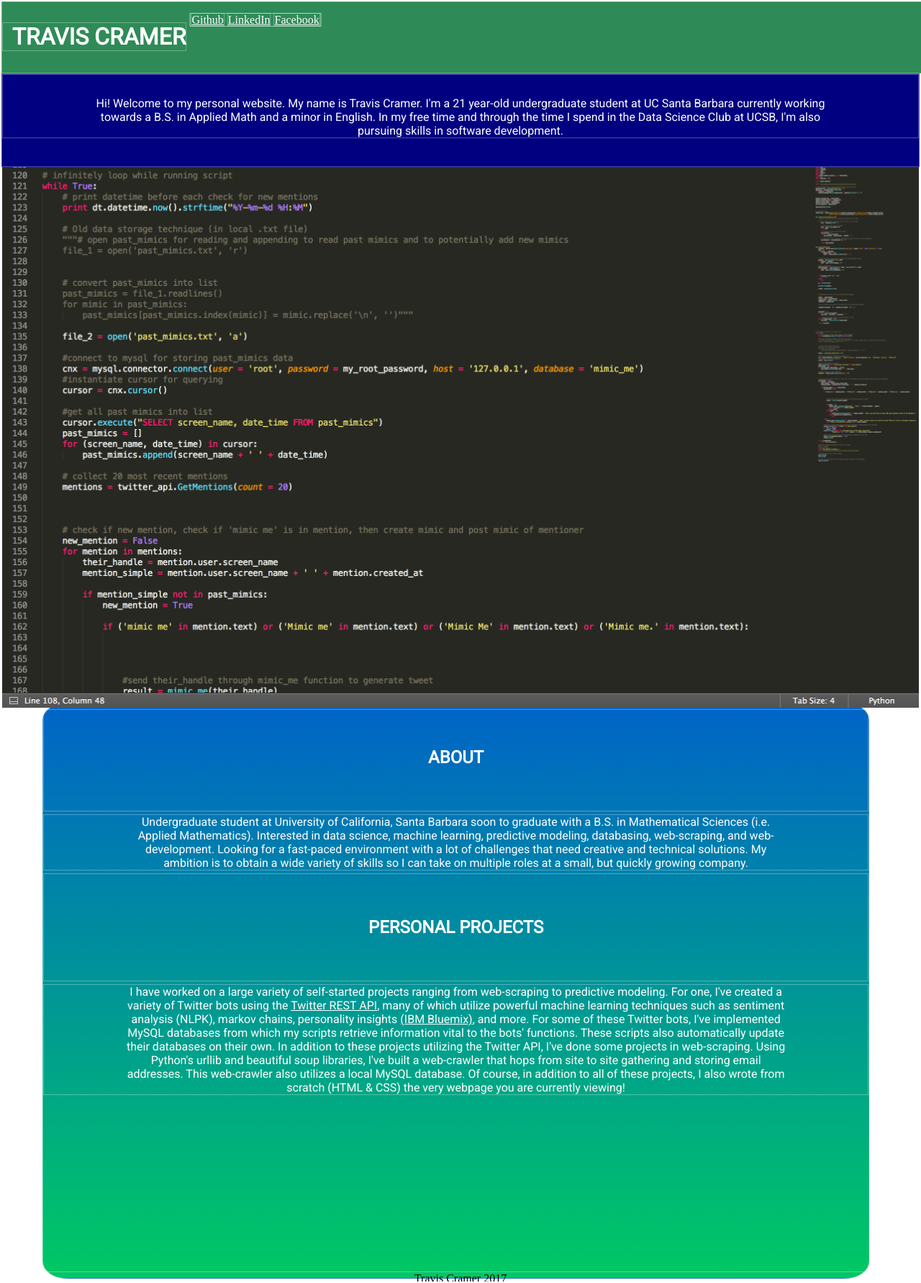
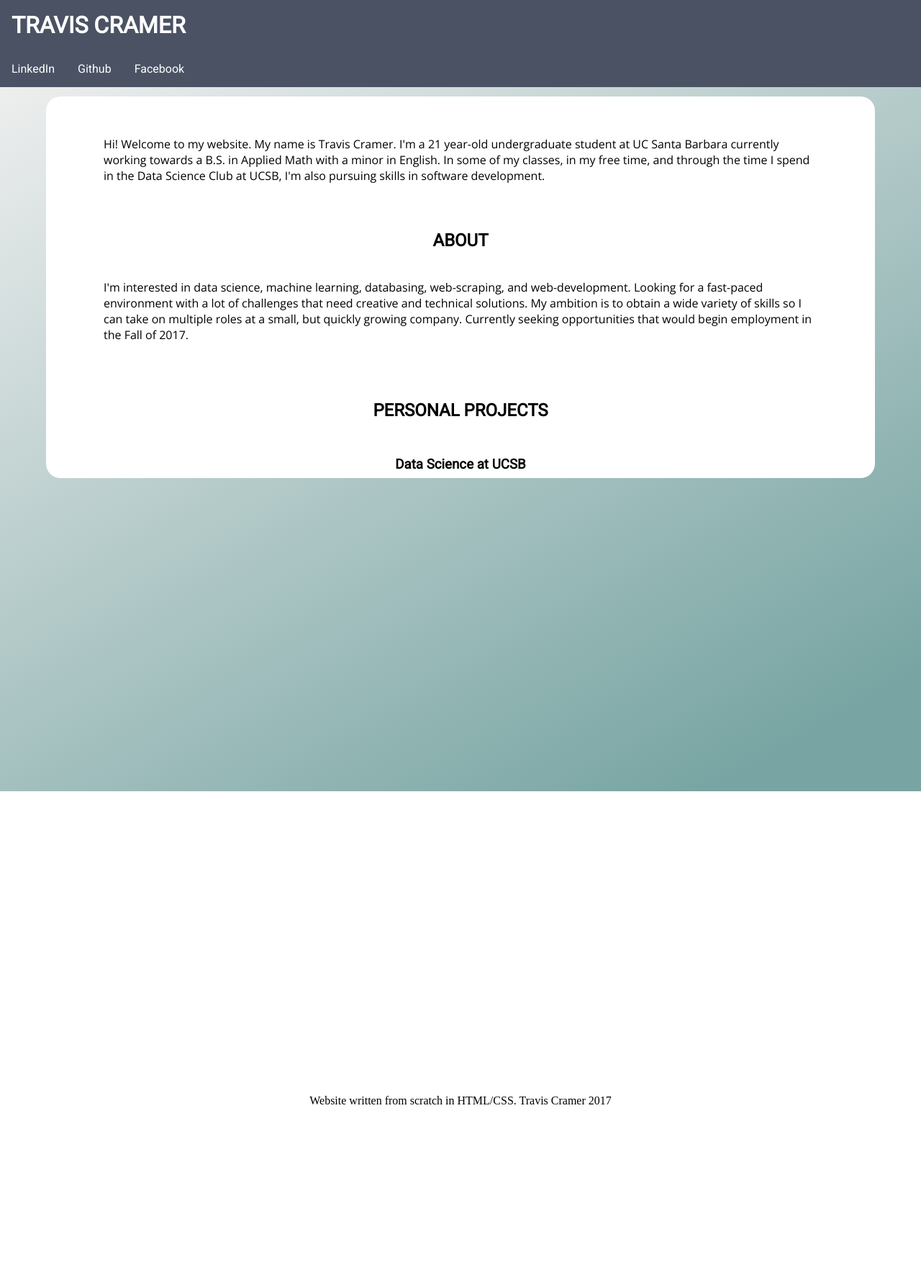
Before and after one commit to travis-cramer/travis-cramer.github.io, a Jekyll site: the page index.html, which Jekyll copies as it is, in a window 1280 px wide. Shown: the whole page at 72% size. Built offline with Jekyll 4.4.1, drawn with Linux system fonts in a browser that asks for light colours; after the commit the page ends 1538 px from its top, so only the background shows below that.

Commit message:
major rework

```diff
--- a/index.html
+++ b/index.html
@@ -3,52 +3,60 @@
 
   	<head>
     	<title>Travis Cramer</title>
+      <meta charset="utf-8"/>
     	<link href="style.css" type="text/css" rel="stylesheet">
-    	<link href="https://fonts.googleapis.com/css?family=Open+Sans+Condensed:300|Oswald|Raleway|Ubuntu" type="text/css" rel="stylesheet">
-    	<link href="https://fonts.googleapis.com/css?family=Roboto" rel="stylesheet">
+    	<link href="https://fonts.googleapis.com/css?family=Bitter|Fjalla+One|Indie+Flower|Noto+Sans|Open+Sans|Open+Sans+Condensed:300|Oswald|Roboto|Ubuntu" rel="stylesheet">
   	</head>
 
   	<body>
+
+
       <!-- FIXED HEADER -->
-  		<div class="fixed-header">
+  		<div class="nav">
     		<h1>TRAVIS CRAMER</h1>
-    		<div class="links">
-          <ul>
-      		  <li><a class="link" id="github" href="https://github.com/travis-cramer" target="_blank">Github</a></li>
-      		  <li><a class="link" id="linkedin" href="https://www.linkedin.com/in/travis-c-cramer/" target="_blank">LinkedIn</a></li>
-      		  <li><a class="link" id="facebook" href="https://www.facebook.com/travis.cramer1" target="_blank">Facebook</a></li>
-          </ul>
-    		</div>
+        <ul>
+          <li><a class="nav-link" id="linkedin" href="https://www.linkedin.com/in/travis-c-cramer/" target="_blank">LinkedIn</a></li>
+      	  <li><a class="nav-link" id="github" href="https://github.com/travis-cramer" target="_blank">Github</a></li>
+      		<li><a class="nav-link" id="facebook" href="https://www.facebook.com/travis.cramer1" target="_blank">Facebook</a></li>
+        </ul>
     	</div>
 
 
-      <!-- REST OF BODY -->
+      <!-- REST OF BODY (CONTAINER) -->
+      <div class="container">
 
-      <div id="intro">
-        <p class="normal-text" id="intro-text">
-          Hi! Welcome to my personal website. My name is Travis Cramer. I'm a 21 year-old undergraduate student at UC Santa Barbara currently working towards a B.S. in Applied Math and a minor in English. In my free time and through the time I spend in the Data Science Club at UCSB, I'm also pursuing skills in software development.
-        </p>
+
+      <div class="main-body">
+      <p class="main-text" id="intro">
+        Hi! Welcome to my website. My name is Travis Cramer. I'm a 21 year-old undergraduate student at UC Santa Barbara currently working towards a B.S. in Applied Math with a minor in English. In some of my classes, in my free time, and through the time I spend in the Data Science Club at UCSB, I'm also pursuing skills in software development.
+      </p>
+      <h2>ABOUT</h2>
+      <p class="main-text">
+        I'm interested in data science, machine learning, databasing, web-scraping, and web-development. Looking for a fast-paced environment with a lot of challenges that need creative and technical solutions. My ambition is to obtain a wide variety of skills so I can take on multiple roles at a small, but quickly growing company. Currently seeking opportunities that would begin employment in the Fall of 2017.
+      </p>
+      <h2 id="projects-title">PERSONAL PROJECTS</h2>
+      <h3>Data Science at UCSB</h3>
+      <p class="main-text">
+        For over a year now, I have participated in the Data Science club at UCSB by taking part in the Project Group where I engaged in predictive modeling competitions held by <a href="https://www.kaggle.com/competitions" class="text-link" target="_blank">kaggle.com</a>. There, I've worked with others in teams of 3-4 to create predictive models by using powerful machine learning algorithms such as Linear Regression, Support Vector Machines, Decision Trees, Neural Networks, and more.
+      </p>
+      <h3>Web-scraping</h3>
+      <p class="main-text">
+        Using Python's urllib and beautiful soup libraries, I have written several web-crawlers that hop from site to site scraping and storing email addresses, tables, pieces of text, and/or datasets. For each of these crawlers, I've implemented a MySQL database into which the script stores all of the data in a structured form.
+      </p>
+      <h3>Twitter</h3>
+      <p class="main-text">
+        I've created a variety of Twitter bots (such as <a href="https://twitter.com/get_analyzed" class="text-link" target="_blank">@get_analyzed</a> or <a href="https://twitter.com/get_mimicked" class="text-link" target="_blank">@get_mimicked</a>) using the <a href="https://dev.twitter.com/rest/public" class="text-link" target="_blank">Twitter REST API</a>, many of which utilize machine learning techniques such as sentiment analysis, markov chains, personality insights <a href="https://www.ibm.com/cloud-computing/bluemix/?S_PKG=&cm_mmc=Search_Google-_-Cloud_Bluemix+Program-_-WW_US-_-ibm+bluemix_Exact_&cm_mmca1=000002FP&cm_mmca2=10001882&mkwid=01d23154-8501-4244-b28c-f9236fd38b00|401|1650992&cvosrc=ppc.google.ibm%20bluemix&cvo_campaign=Cloud_Bluemix%20Program-WW_US&cvo_crid=191089144216&Matchtype=e" class="text-link" target="_blank">(IBM Bluemix)</a>, and more. For some of these Twitter bots, I've also implemented MySQL databases from which the scripts retrieve information vital to the bots' functions. These scripts also update their respective databases as more data needs to be stored.
+      </p>
+      </div>
       </div>
 
 
-      <div id="big-img">
-      </div>
 
+      <!-- FIXED FOOTER -->
+      <p class="footer">
+        Website written from scratch in HTML/CSS. Travis Cramer 2017
+      </p>
 
-      <div class="hello-world">
-        <h2>ABOUT</h2>
-        <p class="normal-text">
-          Undergraduate student at University of California, Santa Barbara soon to graduate with a B.S. in Mathematical Sciences (i.e. Applied Mathematics). Interested in data science, machine learning, predictive modeling, databasing, web-scraping, and web-development. Looking for a fast-paced environment with a lot of challenges that need creative and technical solutions. My ambition is to obtain a wide variety of skills so I can take on multiple roles at a small, but quickly growing company.
-        </p>
-        <h2>PERSONAL PROJECTS</h2>
-        <p class="normal-text">
-          I have worked on a large variety of self-started projects ranging from web-scraping to predictive modeling. For one, I've created a variety of Twitter bots using the <a href="https://dev.twitter.com/rest/public" class="text-link">Twitter REST API</a>, many of which utilize powerful machine learning techniques such as sentiment analysis (NLPK), markov chains, personality insights <a href="https://www.ibm.com/cloud-computing/bluemix/?S_PKG=&cm_mmc=Search_Google-_-Cloud_Bluemix+Program-_-WW_US-_-ibm+bluemix_Exact_&cm_mmca1=000002FP&cm_mmca2=10001882&mkwid=01d23154-8501-4244-b28c-f9236fd38b00|401|1650992&cvosrc=ppc.google.ibm%20bluemix&cvo_campaign=Cloud_Bluemix%20Program-WW_US&cvo_crid=191089144216&Matchtype=e" class="text-link">(IBM Bluemix)</a>, and more. For some of these Twitter bots, I've implemented MySQL databases from which my scripts retrieve information vital to the bots' functions. These scripts also automatically update their databases on their own. In addition to these projects utilizing the Twitter API, I've done some projects in web-scraping. Using Python's urllib and beautiful soup libraries, I've built a web-crawler that hops from site to site gathering and storing email addresses. This web-crawler also utilizes a local MySQL database. Of course, in addition to all of these projects, I also wrote from scratch (HTML & CSS) the very webpage you are currently viewing!
-        </p>
-      </div>
-
-      <div class="footer">
-        Travis Cramer 2017
-      </div>
 
 
   	</body>
--- a/style.css
+++ b/style.css
@@ -1,233 +1,127 @@
 * {
-  border: 1px solid rgba(255, 255, 255, 0.3);
+  display: block;
+  border: 0px solid rgba(0, 0, 0, 0.3);
+  margin: 0;
   padding: 0;
-  overflow: scroll;
-  margin: 0;
-  box-sizing: border-box;
 }
 
-head, title {
+/* make head hidden */
+head {
   display: none;
 }
 
 body {
-  background-color: background-color: rgb(0, 200, 100);
-  z-index: 1;
+  overflow: scroll;
 }
 
 /* FIXED HEADER */
 
-* {
-  border: 1px solid rgba(255, 255, 255, 0.3);
-  padding: 0;
-  overflow: scroll;
-  margin: 0;
-  box-sizing: border-box;
-}
-
-head, title {
-  display: none;
-}
-
-body {
-  background-color: background-color: rgb(0, 200, 100);
-  z-index: 1;
-}
-
-/* FIXED HEADER */
-
-.fixed-header {
-  height: 100px;
+.nav {
+  position: fixed;
   width: 100%;
-  position: fixed;
-  background-color: SeaGreen;
-  z-index: 999;
+  background-color: rgba(75, 82, 100, 1);
+  z-index: 990;
+  top: 0;
 }
 
 h1 {
-  padding-left: 1%;
+  color: White;
+  padding: 1rem;
+  font-family: Bitter;
+}
+
+ul {
+    list-style-type: none;
+    margin: 0;
+    padding: 0;
+    overflow: hidden;
+
+}
+
+li {
+    float: left;
+}
+
+li a {
+    display: block;
+    color: white;
+    text-align: center;
+    padding: 16px;
+    text-decoration: none;
+}
+
+li a:hover {
+    background-color: #111111;
+}
+
+/* CONTAINER */
+
+.container {
+  position: fixed;
+  top: 99px;
+  background: -webkit-linear-gradient(120deg, #78a5a3 10%,#efefef );
+  height: 1000px;
+  overflow: scroll;
+}
+
+h1, h2, h3, .nav-link {
+  font-family: Roboto;
+}
+
+/* MAIN BODY */
+
+.main-body {
+  background-color: White;
+  width: 90%;
+  height: 53%;
+  overflow: scroll;
+  margin: auto;
+  position: relative;
+  top: 35px;
+  border-radius: 20px;
+
+}
+
+h2, h3 {
+  width: 40%;
+  text-align: center;
+}
+
+h2, h3, .main-text {
+  margin: 10px auto;
+}
+
+h3 {
+  padding-top: 0px;
+}
+
+#projects-title {
+  margin-bottom: 50px;
+}
+
+.main-text {
+  padding: 30px 80px;
+  margin-bottom: 50px;
+  font-family: 'Open Sans';
+}
+
+.text-link {
   display: inline;
-  text-align: left;
-  font-family: Roboto;
+}
+
+#intro {
   position: relative;
-  top: 30%;
-  color: White;
+  top: 15px;
 }
 
 
-.links {
-}
-
-.links, .link, li, ul {
-  height: 95%;
-  width: 30%;
-  display: inline;
-}
-
-.link {
-  color: White;
-}
-
-/* THE REST OF THE BODY */
-
-#intro {
-  width: 100%;
-  background-color: Navy;
-  height: 130px;
-  z-index: 990;
-  display: inline-block;
-  position: relative;
-  top: 100px;
-}
-
-#intro-text {
-  padding-top: 30px;
-}
-
-
-.hello-world {
-  width: 90%;
-  height: 800px;
-  position: relative;
-
-  left: 4.5%;
-  background: -webkit-linear-gradient(rgb(0, 100, 200), rgb(0, 200, 100));
-  border-radius: 3%;
-  border-style: outset;
-
-}
-
-h2, p, .footer {
-  width: 100%;
-  display: inline-block;
-  text-align: center;
-  overflow: scroll;
-}
-
-h2, p {
-  padding: 60px 0px;
-  color: White;
-  font-family: Roboto;
-}
-
-p {
-  padding: 0 10%;
-}
+/* FOOTER */
 
 .footer {
-  position: relative;
-  top: 30px;
-  padding-bottom: 20px;
+  text-align: center;
+  color: Black;
+  background-color: White;
+  position: fixed;
+  width: 100%;
+  bottom: 0px;
 }
-
-
-a {
-  display: inline;
-  border: 0;
-}
-
-#big-img {
-  width: 100%;
-  height: 800px;
-  background-image: url('code.png');
-  background-size: contain;
-  background-repeat: no-repeat;
-  z-index: 800;
-  position: relative;
-  top: 50px;
-}
-
-.text-link {
-  color: White;
-}
-
-h1 {
-  padding-left: 1%;
-  display: inline;
-  text-align: left;
-  font-family: Roboto;
-  position: relative;
-  top: 30%;
-  color: White;
-}
-
-
-.links {
-}
-
-.links, .link, li, ul {
-  height: 95%;
-  width: 30%;
-  display: inline;
-}
-
-.link {
-  color: White;
-}
-
-/* THE REST OF THE BODY */
-
-.intro {
-  width: 100%;
-  height: 800px;
-  z-index: 990;
-  display: inline-block;
-  position: relative;
-  top: 400px;
-  background-color: Red;
-}
-
-
-.hello-world {
-  width: 90%;
-  height: 800px;
-  position: relative;
-  top: 40px;
-  left: 4.5%;
-  background: -webkit-linear-gradient(rgb(0, 100, 200), rgb(0, 200, 100));
-  border-radius: 3%;
-  border-style: outset;
-
-}
-
-h2, p, .footer {
-  width: 100%;
-  display: inline-block;
-  text-align: center;
-  overflow: scroll;
-}
-
-h2, p {
-  padding: 60px 0px;
-  color: White;
-  font-family: Roboto;
-}
-
-p {
-  padding: 0 10%;
-}
-
-.footer {
-  position: relative;
-  top: 30px;
-  padding-bottom: 20px;
-}
-
-
-a {
-  display: inline;
-  border: 0;
-}
-
-#big-img {
-  width: 100%;
-  height: 800px;
-  background-image: url('code.png');
-  background-size: contain;
-  background-repeat: no-repeat;
-  z-index: 800;
-}
-
-.text-link {
-  color: White;
-}
```
